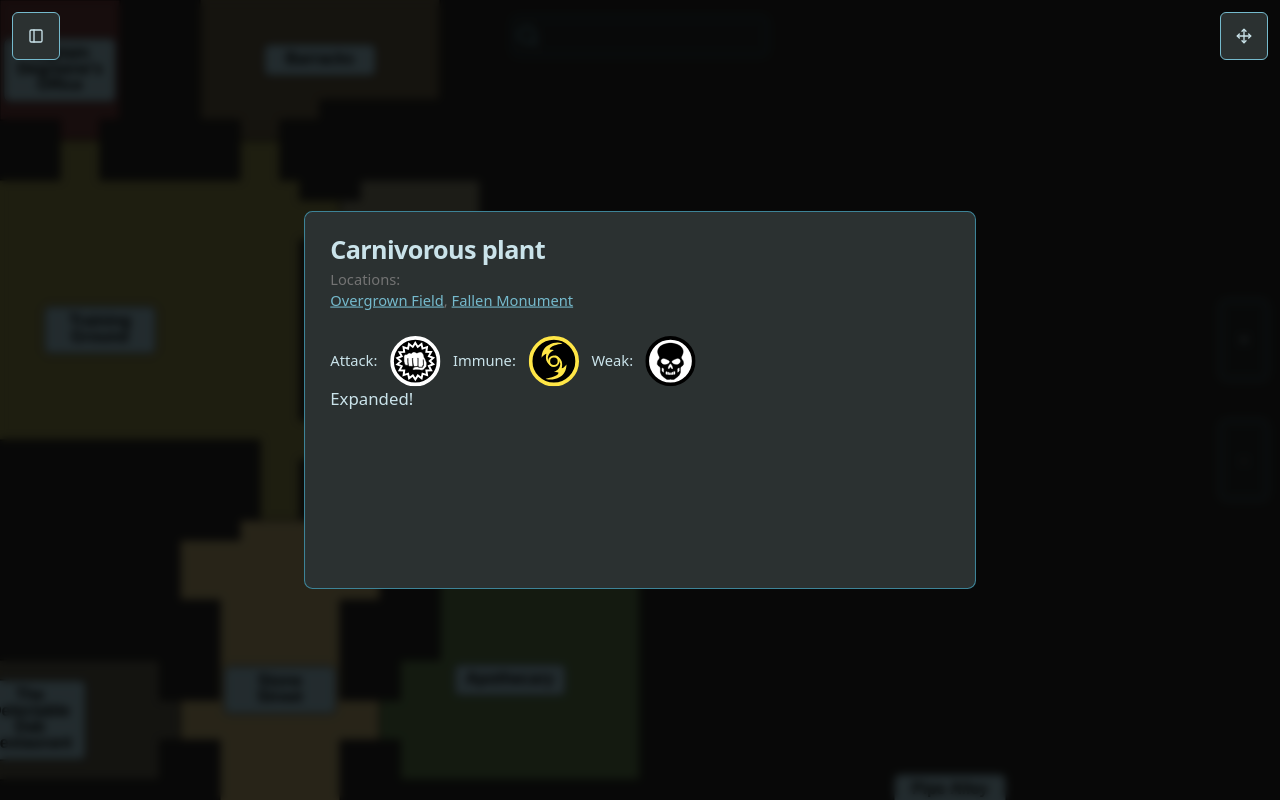
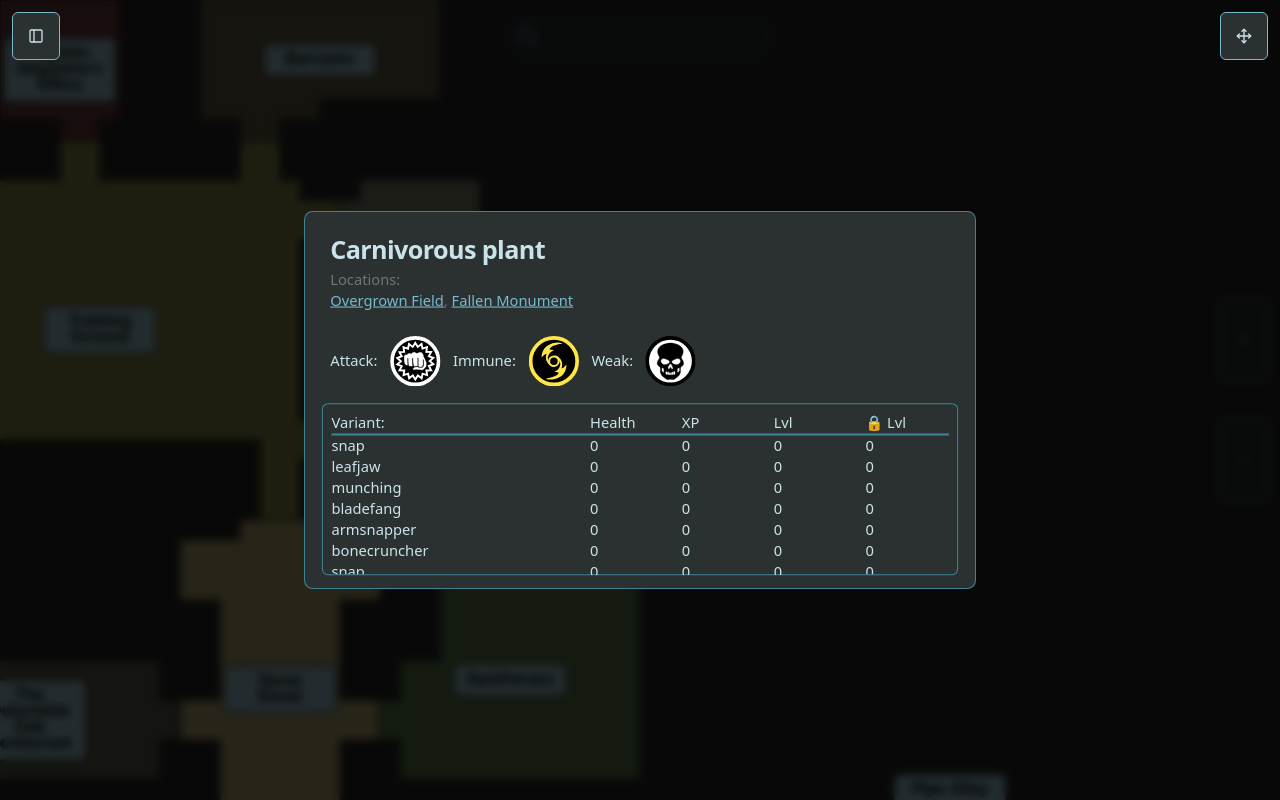
Before and after one commit to jrbarnhart/brighter-shores-map, a React (Vite) app: page / in a window 1280 px wide. Both pictures are taken after a click on the element 640 px from the left and 172 px from the top of the page. Built offline with nearby package versions, Linux system fonts and the light colour scheme.

Commit message:
Add and style div for monster variant info

```diff
--- a/src/components/thingCards/ThingCard.tsx
+++ b/src/components/thingCards/ThingCard.tsx
@@ -41,7 +41,7 @@ export default function ThingCard({
           expandedCardId === thing.name
             ? "w-screen max-w-[640px] h-screen max-h-[360px] m-5 scale-105"
             : "scale-100"
-        } bg-sidebar border-sidebar-border text-sidebar-foreground transition-transform ease-in`}
+        } bg-sidebar border-sidebar-border text-sidebar-foreground transition-transform ease-in flex flex-col`}
       >
         <CardHeader className="px-3 py-2 md:p-6">
           {thing.type === "monster" && (
@@ -52,7 +52,7 @@ export default function ThingCard({
             />
           )}
         </CardHeader>
-        <CardContent className="px-3 pb-1 md:px-6 md:pb-3">
+        <CardContent className="px-3 pb-1 md:px-6 md:pb-3 flex flex-col gap-4 flex-grow overflow-hidden">
           {thing.type === "monster" && <MonsterCardContents monster={thing} />}
         </CardContent>
       </Card>
--- a/src/components/thingCards/monsters/MonsterCardContents.tsx
+++ b/src/components/thingCards/monsters/MonsterCardContents.tsx
@@ -16,7 +16,31 @@ export default function MonsterCardContents({ monster }: { monster: Monster }) {
         <p>Weak: </p>
         <Necromae />
       </div>
-      {isExpanded && <div>Expanded!</div>}
+      {isExpanded && (
+        <div className="border-sidebar-border border rounded-md p-2 -mx-2 flex-grow overflow-y-auto overflow-x-hidden">
+          <div className="grid grid-cols-[3fr_1fr_1fr_1fr_1fr] gap-x-2 text-sm border-b-2 border-sidebar-border">
+            <p>Variant:</p> <p>Health</p> <p>XP</p> <p>Lvl</p> <p>🔒 Lvl</p>
+          </div>
+          <div className="grid grid-cols-[3fr_1fr_1fr_1fr_1fr] gap-x-2 text-sm">
+            {monster.variants.map((variant) => (
+              <>
+                <p>{variant.name}</p>
+                <p>{variant.health}</p> <p>{variant.experience}</p>{" "}
+                <p>{variant.skillLevel}</p>
+                <p>{variant.skillLevel}</p>
+              </>
+            ))}
+            {monster.variants.map((variant) => (
+              <>
+                <p>{variant.name}</p>
+                <p>{variant.health}</p> <p>{variant.experience}</p>{" "}
+                <p>{variant.skillLevel}</p>
+                <p>{variant.skillLevel}</p>
+              </>
+            ))}
+          </div>
+        </div>
+      )}
     </>
   );
 }
```
